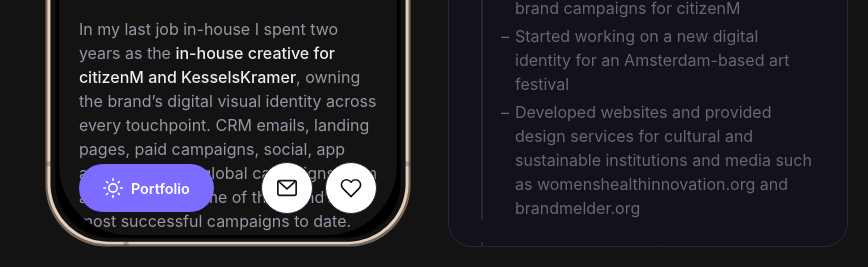
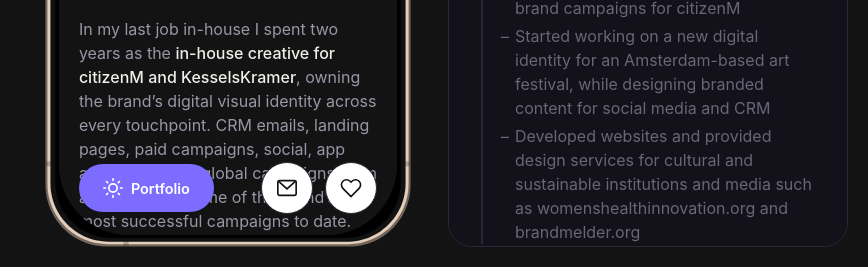
Before and after one commit to marcotiberio/marco-feeld, a plain HTML site: page index.html in a window 1280 px wide. Both pictures are taken after a click on the element "RESUME". Shown: the part 533-800 px from the top of the page, without its empty margins (412-1280 px from the left). Drawn offline with Linux system fonts and the light colour scheme; a web font is replaced by a local one.

Commit message:
update resume

```diff
--- a/index.html
+++ b/index.html
@@ -1181,7 +1181,7 @@
       <li>Designed website for 113 Suicide Prevention foundation</li>
       <li>Designed Brand identities, landing pages, CRM systems, campaign assets</li>
       <li>Shot and edited short-form content and brand campaigns for citizenM</li>
-      <li>Started working on a new digital identity for an Amsterdam-based art festival</li>
+      <li>Started working on a new digital identity for an Amsterdam-based art festival, while designing branded content for social media and CRM</li>
       <li>Developed websites and provided design services for cultural and sustainable institutions and media such as womenshealthinnovation.org and brandmelder.org</li>
     </ul>
   </div>
```
